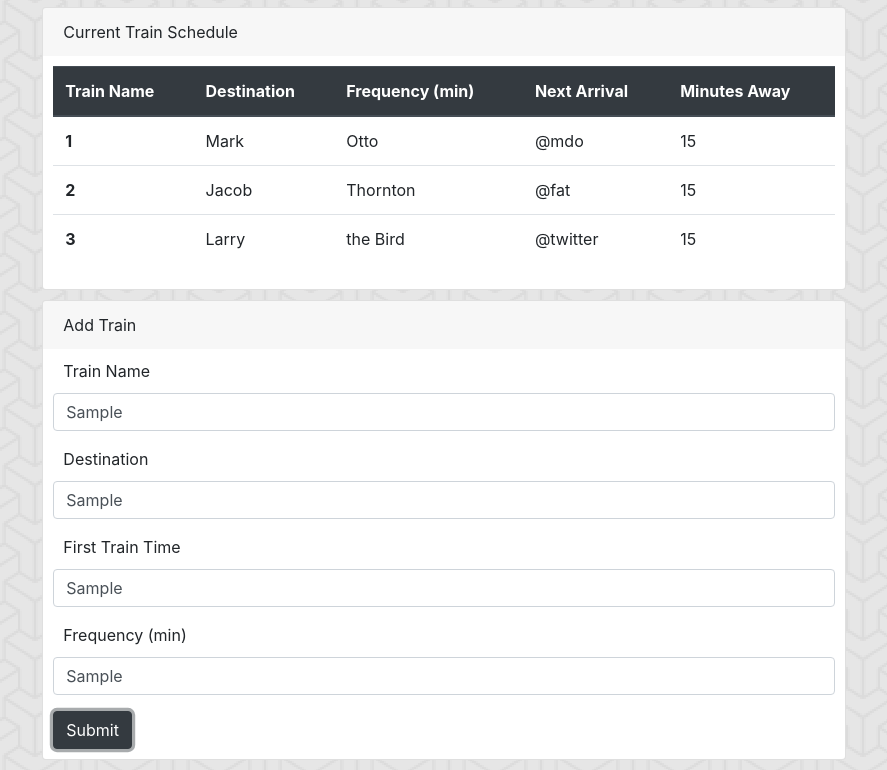
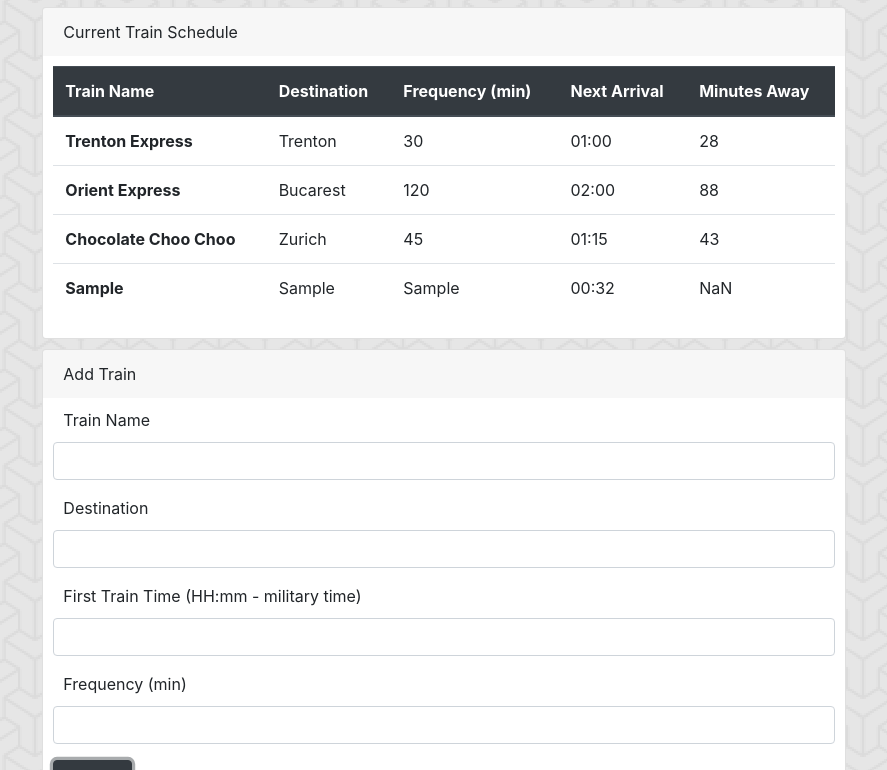
Before and after one commit to alex-engelmann/Train-Scheduler, a plain HTML site: page index.html in a window 1280 px wide. Both pictures are taken after typing "Sample", "Sample", "Sample", "Sample" into the empty fields and a click on the button "Submit". Shown: the part 123-893 px from the top of the page, without its empty margins (196-1083 px from the left). Drawn offline with nearby package versions, Linux system fonts and the light colour scheme.

Commit message:
fully functional no firebase

```diff
--- a/assets/js/trains.js
+++ b/assets/js/trains.js
@@ -1,5 +1,5 @@
 
-"use strict";
+// "use strict";
 
 //All the trains are kept in an array
 
@@ -9,68 +9,76 @@ var train = new Array();
 train[0] = new Map();
 train[0].set("Name", "Trenton Express");
 train[0].set("Destination", "Trenton");
+train[0].set("FirstTime", "00:00");
 train[0].set("Frequency", 30); //This is in minutes
-train[0].set("FirstTime", "00:00");
+
 
 train[1] = new Map();
 train[1].set("Name", "Orient Express");
 train[1].set("Destination", "Bucarest");
+train[1].set("FirstTime", "06:00");
 train[1].set("Frequency", 120); //This is in minutes
-train[1].set("FirstTime", "06:00");
+
 
 train[2] = new Map();
 train[2].set("Name", "Chocolate Choo Choo");
 train[2].set("Destination", "Zurich");
+train[2].set("FirstTime", "08:00");
 train[2].set("Frequency", 45); //This is in minutes
-train[2].set("FirstTime", "08:00");
+
 
 //This does all the math and updates train time variables for any given train
 var calculateTrain = function (train) {
 
   var tFrequency = train.get("Frequency");
   var firstTime = train.get("FirstTime");
-
-  // First Time (pushed back 1 year to make sure it comes before current time)
   var firstTimeConverted = moment(firstTime, "HH:mm").subtract(1, "years");
-
-  // Current Time
   var currentTime = moment();
-  console.log("CURRENT TIME: " + moment(currentTime).format("HH:mm"));
-
-  // Difference between the times
+  // console.log("CURRENT TIME: " + moment(currentTime).format("HH:mm"));
   var diffTime = moment().diff(moment(firstTimeConverted), "minutes");
-
-  // Time apart (remainder)
   var tRemainder = diffTime % tFrequency;
-
-  // Minutes Until Train
   var tMinutesTillTrain = tFrequency - tRemainder;
-
-  console.log("MINUTES TILL TRAIN: " + tMinutesTillTrain);
-
-  // Next Train
+  // console.log("MINUTES TILL TRAIN: " + tMinutesTillTrain);
   var nextTrain = moment().add(tMinutesTillTrain, "minutes");
-
-  console.log("ARRIVAL TIME: " + moment(nextTrain).format("HH:mm"));
+  // console.log("ARRIVAL TIME: " + moment(nextTrain).format("HH:mm"));
   var arrivalTime = moment(nextTrain).format("HH:mm")
 
+  train.set("NextArrival", arrivalTime);
   train.set("MinutesAway", tMinutesTillTrain);
-  train.set("NextArrival", arrivalTime);
 
 }
 
-calculateTrain(train[0]);
-console.log(train[0]);
+var addTrain = function () {
+  var newTrain = new Map();
+  newTrain.set("Name", $("#train-name").val());
+  newTrain.set("Destination", $("#train-destination").val());
+  newTrain.set("FirstTime", $("#train-time").val());
+  newTrain.set("Frequency", $("#train-frequency").val()); //This is in minutes
 
-calculateTrain(train[1]);
-console.log(train[1]);
+  train.push(newTrain);
+}
 
+var clearInterface = function () {
+  //First clear the table
+  $("tbody").empty()
 
+  //Clear input fields
+  $(".form-control").val("");
+}
 
-
-
-
-
-//TODO Get new train from user
-//TODO Add new train to the existing trains
-//TODO Update the table with new train
+$(document).on("click", "#submit", function () {
+  addTrain();
+  clearInterface();
+  for (let i = 0; i < train.length; i++) {
+    calculateTrain(train[i]);
+    console.log(train[i]);
+    $("tbody").add("<tr>" +
+      "<th scope='row'>" + train[i].get("Name") + "</th>" +
+      "<td>" + train[i].get("Destination") + "</td>" +
+      "<td>" + train[i].get("Frequency") + "</td>" +
+      "<td>" + train[i].get("NextArrival") + "</td>" +
+      "<td>" + train[i].get("MinutesAway") + "</td>" +
+      "</tr>"
+    ).appendTo("tbody");
+  }
+})
--- a/index.html
+++ b/index.html
@@ -71,22 +71,22 @@
                             <input type="text" class="form-control" id="train-name">
                         </div>
 
-                        <label for="train-name">Destination</label>
+                        <label for="train-destination">Destination</label>
                         <div class="input-group mb-3">
-                            <input type="text" class="form-control" id="train-name">
+                            <input type="text" class="form-control" id="train-destination">
                         </div>
 
-                        <label for="train-name">First Train Time</label>
+                        <label for="train-time">First Train Time (HH:mm - military time)</label>
                         <div class="input-group mb-3">
-                            <input type="text" class="form-control" id="train-name">
+                            <input type="text" class="form-control" id="train-time">
                         </div>
 
-                        <label for="train-name">Frequency (min)</label>
+                        <label for="train-frequency">Frequency (min)</label>
                         <div class="input-group mb-3">
-                            <input type="text" class="form-control" id="train-name">
+                            <input type="text" class="form-control" id="train-frequency">
                         </div>
 
-                        <button type="button" type="submit" class="btn btn-dark">Submit</button>
+                        <button type="button" type="submit" id="submit" class="btn btn-dark">Submit</button>
 
                     </div>
                 </div>
```
